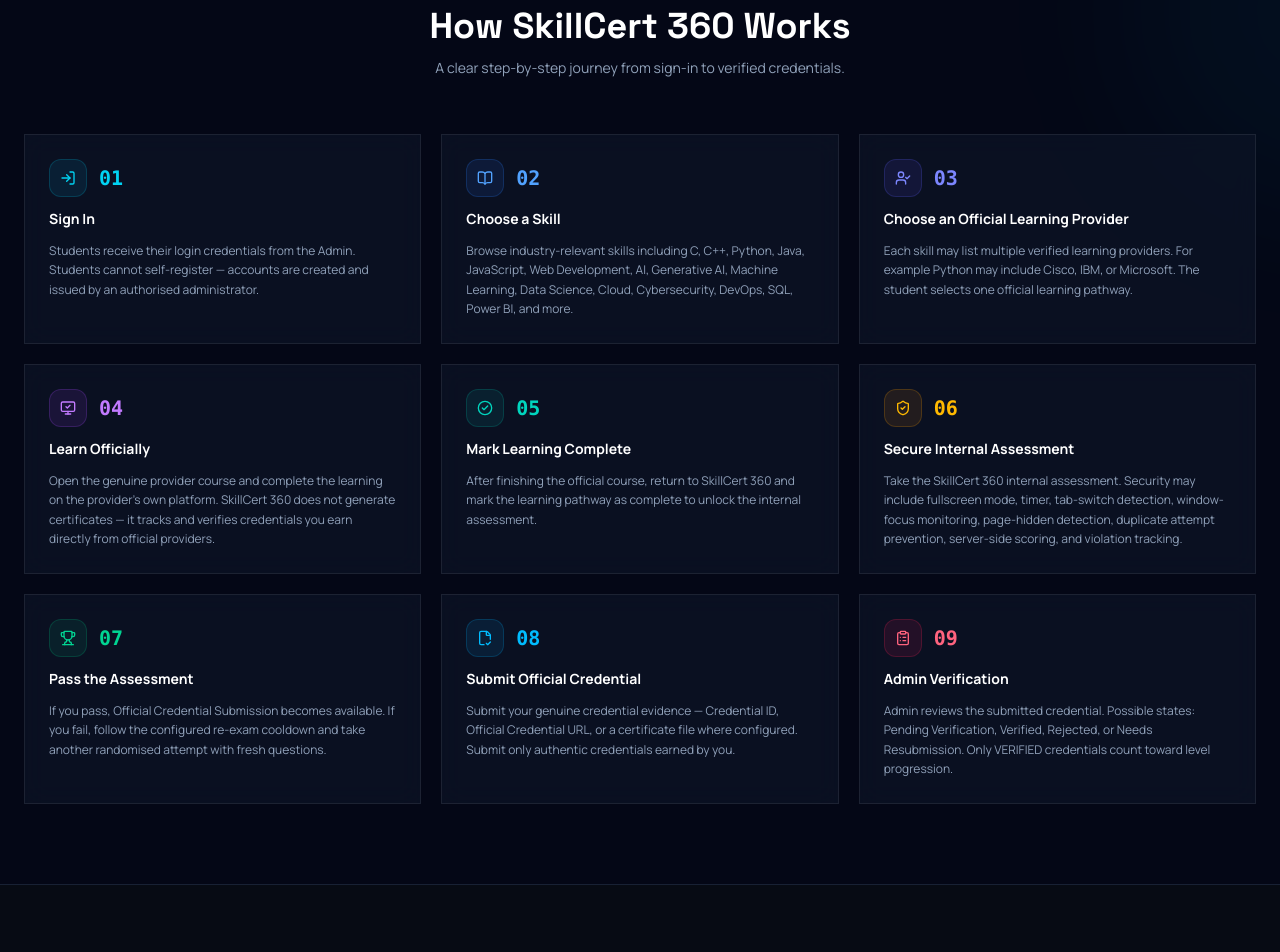
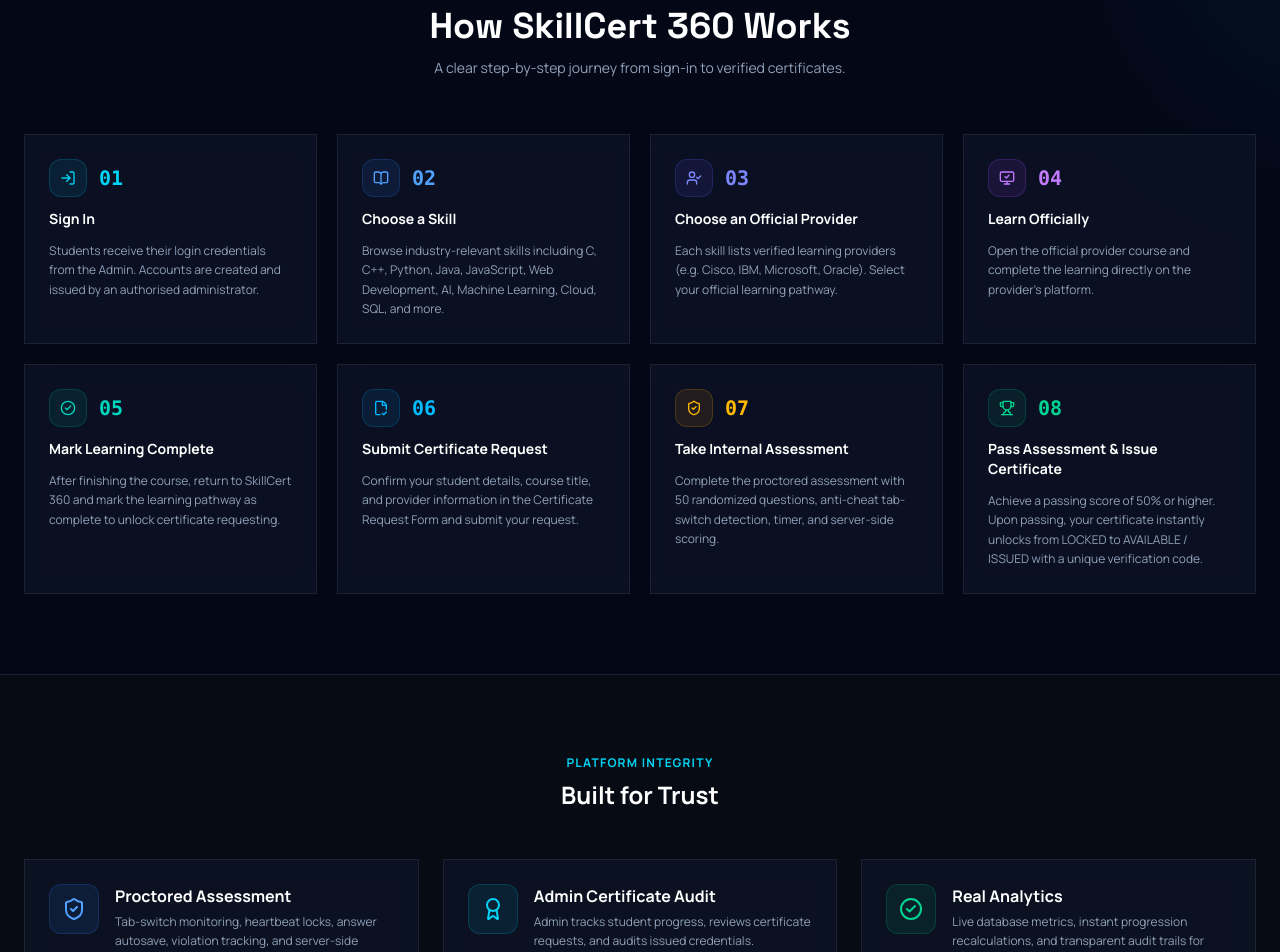
Before and after one commit to harisaran0527-glitch/skillcert360, a Next.js app: page / in a window 1280 px wide. Shown: the part 1280-2232 px from the top of the page. Built offline with nearby package versions, Linux system fonts and the light colour scheme.

Commit message:
Align public workflow copy with certificate request flow

```diff
--- a/src/app/page.tsx
+++ b/src/app/page.tsx
@@ -26,63 +26,56 @@
       icon: LogIn,
       title: "Sign In",
       color: "cyan",
-      desc: "Students receive their login credentials from the Admin. Students cannot self-register — accounts are created and issued by an authorised administrator.",
+      desc: "Students receive their login credentials from the Admin. Accounts are created and issued by an authorised administrator.",
     },
     {
       num: "02",
       icon: BookOpen,
       title: "Choose a Skill",
       color: "blue",
-      desc: "Browse industry-relevant skills including C, C++, Python, Java, JavaScript, Web Development, AI, Generative AI, Machine Learning, Data Science, Cloud, Cybersecurity, DevOps, SQL, Power BI, and more.",
+      desc: "Browse industry-relevant skills including C, C++, Python, Java, JavaScript, Web Development, AI, Machine Learning, Cloud, SQL, and more.",
     },
     {
       num: "03",
       icon: UserCheck,
-      title: "Choose an Official Learning Provider",
+      title: "Choose an Official Provider",
       color: "indigo",
-      desc: "Each skill may list multiple verified learning providers. For example Python may include Cisco, IBM, or Microsoft. The student selects one official learning pathway.",
+      desc: "Each skill lists verified learning providers (e.g. Cisco, IBM, Microsoft, Oracle). Select your official learning pathway.",
     },
     {
       num: "04",
       icon: MonitorCheck,
       title: "Learn Officially",
       color: "purple",
-      desc: "Open the genuine provider course and complete the learning on the provider's own platform. SkillCert 360 does not generate certificates — it tracks and verifies credentials you earn directly from official providers.",
+      desc: "Open the official provider course and complete the learning directly on the provider's platform.",
     },
     {
       num: "05",
       icon: CheckCircle2,
       title: "Mark Learning Complete",
       color: "teal",
-      desc: "After finishing the official course, return to SkillCert 360 and mark the learning pathway as complete to unlock the internal assessment.",
+      desc: "After finishing the course, return to SkillCert 360 and mark the learning pathway as complete to unlock certificate requesting.",
     },
     {
       num: "06",
-      icon: ShieldCheck,
-      title: "Secure Internal Assessment",
-      color: "amber",
-      desc: "Take the SkillCert 360 internal assessment. Security may include fullscreen mode, timer, tab-switch detection, window-focus monitoring, page-hidden detection, duplicate attempt prevention, server-side scoring, and violation tracking.",
+      icon: FileCheck2,
+      title: "Submit Certificate Request",
+      color: "sky",
+      desc: "Confirm your student details, course title, and provider information in the Certificate Request Form and submit your request.",
     },
     {
       num: "07",
-      icon: Trophy,
-      title: "Pass the Assessment",
-      color: "emerald",
-      desc: "If you pass, Official Credential Submission becomes available. If you fail, follow the configured re-exam cooldown and take another randomised attempt with fresh questions.",
+      icon: ShieldCheck,
+      title: "Take Internal Assessment",
+      color: "amber",
+      desc: "Complete the proctored assessment with 50 randomized questions, anti-cheat tab-switch detection, timer, and server-side scoring.",
     },
     {
       num: "08",
-      icon: FileCheck2,
-      title: "Submit Official Credential",
-      color: "sky",
-      desc: "Submit your genuine credential evidence — Credential ID, Official Credential URL, or a certificate file where configured. Submit only authentic credentials earned by you.",
-    },
-    {
-      num: "09",
-      icon: ClipboardList,
-      title: "Admin Verification",
-      color: "rose",
-      desc: "Admin reviews the submitted credential. Possible states: Pending Verification, Verified, Rejected, or Needs Resubmission. Only VERIFIED credentials count toward level progression.",
+      icon: Trophy,
+      title: "Pass Assessment & Issue Certificate",
+      color: "emerald",
+      desc: "Achieve a passing score of 50% or higher. Upon passing, your certificate instantly unlocks from LOCKED to AVAILABLE / ISSUED with a unique verification code.",
     },
   ];
 
@@ -92,9 +85,9 @@
     indigo:  { badge: "border-indigo-500/30 bg-indigo-500/10 text-indigo-400",  num: "text-indigo-400",  icon: "bg-indigo-500/10 border-indigo-500/20 text-indigo-400",  border: "border-l-indigo-500" },
     purple:  { badge: "border-purple-500/30 bg-purple-500/10 text-purple-400",  num: "text-purple-400",  icon: "bg-purple-500/10 border-purple-500/20 text-purple-400",  border: "border-l-purple-500" },
     teal:    { badge: "border-teal-500/30 bg-teal-500/10 text-teal-400",    num: "text-teal-400",    icon: "bg-teal-500/10 border-teal-500/20 text-teal-400",    border: "border-l-teal-500" },
+    sky:     { badge: "border-sky-500/30 bg-sky-500/10 text-sky-400",      num: "text-sky-400",     icon: "bg-sky-500/10 border-sky-500/20 text-sky-400",      border: "border-l-sky-500" },
     amber:   { badge: "border-amber-500/30 bg-amber-500/10 text-amber-400",   num: "text-amber-400",   icon: "bg-amber-500/10 border-amber-500/20 text-amber-400",   border: "border-l-amber-500" },
     emerald: { badge: "border-emerald-500/30 bg-emerald-500/10 text-emerald-400", num: "text-emerald-400", icon: "bg-emerald-500/10 border-emerald-500/20 text-emerald-400", border: "border-l-emerald-500" },
-    sky:     { badge: "border-sky-500/30 bg-sky-500/10 text-sky-400",      num: "text-sky-400",     icon: "bg-sky-500/10 border-sky-500/20 text-sky-400",      border: "border-l-sky-500" },
     rose:    { badge: "border-rose-500/30 bg-rose-500/10 text-rose-400",    num: "text-rose-400",    icon: "bg-rose-500/10 border-rose-500/20 text-rose-400",    border: "border-l-rose-500" },
   };
 
@@ -144,7 +137,7 @@
           </h1>
 
           <p className="text-base text-slate-400 sm:text-lg leading-relaxed max-w-2xl mx-auto">
-            SkillCert 360 helps students discover industry-relevant skills, learn using official provider courses, complete a secure internal assessment, submit their genuine official credential, and track their verified skill journey.
+            SkillCert 360 helps students discover industry-relevant skills, learn using official provider courses, mark learning complete, submit certificate requests, pass secure assessments, and earn verified skill certificates.
           </p>
 
           <div className="pt-4">
@@ -220,10 +213,10 @@
               <BookOpen className="w-3.5 h-3.5" /> Student Guide
             </div>
             <h2 className="font-display text-3xl font-extrabold text-white sm:text-4xl">How SkillCert 360 Works</h2>
-            <p className="text-sm text-slate-400 max-w-xl mx-auto">A clear step-by-step journey from sign-in to verified credentials.</p>
+            <p className="text-sm text-slate-400 max-w-xl mx-auto">A clear step-by-step journey from sign-in to verified certificates.</p>
           </div>
 
-          <div className="grid gap-5 md:grid-cols-2 lg:grid-cols-3">
+          <div className="grid gap-5 md:grid-cols-2 lg:grid-cols-4">
             {steps.map((step) => {
               const c = colorMap[step.color];
               const Icon = step.icon;
@@ -268,9 +261,9 @@
               <Award className="w-6 h-6" />
             </div>
             <div>
-              <h3 className="font-bold text-white text-base">Admin Credential Audit</h3>
+              <h3 className="font-bold text-white text-base">Admin Certificate Audit</h3>
               <p className="mt-1 text-xs text-slate-400 leading-relaxed">
-                Manual admin verification ensures every submitted certificate is genuine before counting toward progression.
+                Admin tracks student progress, reviews certificate requests, and audits issued credentials.
               </p>
             </div>
           </div>
@@ -317,7 +310,7 @@
               <ul className="space-y-2 text-xs text-slate-400">
                 <li className="flex gap-2"><ChevronRight className="w-3.5 h-3.5 text-blue-400 shrink-0 mt-0.5" />Use the official provider course linked in SkillCert 360.</li>
                 <li className="flex gap-2"><ChevronRight className="w-3.5 h-3.5 text-blue-400 shrink-0 mt-0.5" />Do not mark learning complete without genuinely finishing the course.</li>
-                <li className="flex gap-2"><ChevronRight className="w-3.5 h-3.5 text-blue-400 shrink-0 mt-0.5" />Course and certificate availability depend on the official provider.</li>
+                <li className="flex gap-2"><ChevronRight className="w-3.5 h-3.5 text-blue-400 shrink-0 mt-0.5" />Course and certificate availability depend on official provider content.</li>
               </ul>
             </div>
 
@@ -325,9 +318,9 @@
             <div className="glass-panel p-6 space-y-3">
               <h3 className="font-bold text-white text-sm border-b border-slate-800 pb-2">Assessment</h3>
               <ul className="space-y-2 text-xs text-slate-400">
-                <li className="flex gap-2"><ChevronRight className="w-3.5 h-3.5 text-amber-400 shrink-0 mt-0.5" />Enter the assessment only when fully ready.</li>
-                <li className="flex gap-2"><ChevronRight className="w-3.5 h-3.5 text-amber-400 shrink-0 mt-0.5" />Fullscreen may be required. Do not exit fullscreen during the assessment.</li>
-                <li className="flex gap-2"><ChevronRight className="w-3.5 h-3.5 text-amber-400 shrink-0 mt-0.5" />Do not switch tabs or windows during the assessment.</li>
+                <li className="flex gap-2"><ChevronRight className="w-3.5 h-3.5 text-amber-400 shrink-0 mt-0.5" />Submit Certificate Request before starting the assessment.</li>
+                <li className="flex gap-2"><ChevronRight className="w-3.5 h-3.5 text-amber-400 shrink-0 mt-0.5" />Fullscreen may be required. Do not exit fullscreen during assessment.</li>
+                <li className="flex gap-2"><ChevronRight className="w-3.5 h-3.5 text-amber-400 shrink-0 mt-0.5" />Do not switch tabs or windows during assessment.</li>
                 <li className="flex gap-2"><ChevronRight className="w-3.5 h-3.5 text-amber-400 shrink-0 mt-0.5" />Do not copy or paste assessment content.</li>
                 <li className="flex gap-2"><ChevronRight className="w-3.5 h-3.5 text-amber-400 shrink-0 mt-0.5" />Violations may result in automatic termination.</li>
                 <li className="flex gap-2"><ChevronRight className="w-3.5 h-3.5 text-amber-400 shrink-0 mt-0.5" />Refreshing the page will not reset the server timer.</li>
@@ -337,13 +330,13 @@
 
             {/* Credential Rules */}
             <div className="glass-panel p-6 space-y-3">
-              <h3 className="font-bold text-white text-sm border-b border-slate-800 pb-2">Credentials</h3>
+              <h3 className="font-bold text-white text-sm border-b border-slate-800 pb-2">Certificates</h3>
               <ul className="space-y-2 text-xs text-slate-400">
-                <li className="flex gap-2"><ChevronRight className="w-3.5 h-3.5 text-emerald-400 shrink-0 mt-0.5" />Submit only genuine credentials earned by you.</li>
-                <li className="flex gap-2"><ChevronRight className="w-3.5 h-3.5 text-emerald-400 shrink-0 mt-0.5" />Do not submit another student's certificate.</li>
-                <li className="flex gap-2"><ChevronRight className="w-3.5 h-3.5 text-emerald-400 shrink-0 mt-0.5" />Do not reuse the same credential to increase progression.</li>
-                <li className="flex gap-2"><ChevronRight className="w-3.5 h-3.5 text-emerald-400 shrink-0 mt-0.5" />Admin verification is mandatory before credentials count.</li>
-                <li className="flex gap-2"><ChevronRight className="w-3.5 h-3.5 text-emerald-400 shrink-0 mt-0.5" />Only VERIFIED credentials count toward level progression.</li>
+                <li className="flex gap-2"><ChevronRight className="w-3.5 h-3.5 text-emerald-400 shrink-0 mt-0.5" />Submit accurate details in the Certificate Request Form.</li>
+                <li className="flex gap-2"><ChevronRight className="w-3.5 h-3.5 text-emerald-400 shrink-0 mt-0.5" />Complete the assessment legitimately to earn your certificate.</li>
+                <li className="flex gap-2"><ChevronRight className="w-3.5 h-3.5 text-emerald-400 shrink-0 mt-0.5" />Passing score of ≥ 50% automatically unlocks the certificate.</li>
+                <li className="flex gap-2"><ChevronRight className="w-3.5 h-3.5 text-emerald-400 shrink-0 mt-0.5" />Certificates feature unique verification codes and QR links.</li>
+                <li className="flex gap-2"><ChevronRight className="w-3.5 h-3.5 text-emerald-400 shrink-0 mt-0.5" />Earned certificates count directly toward level progression.</li>
               </ul>
             </div>
           </div>
```
